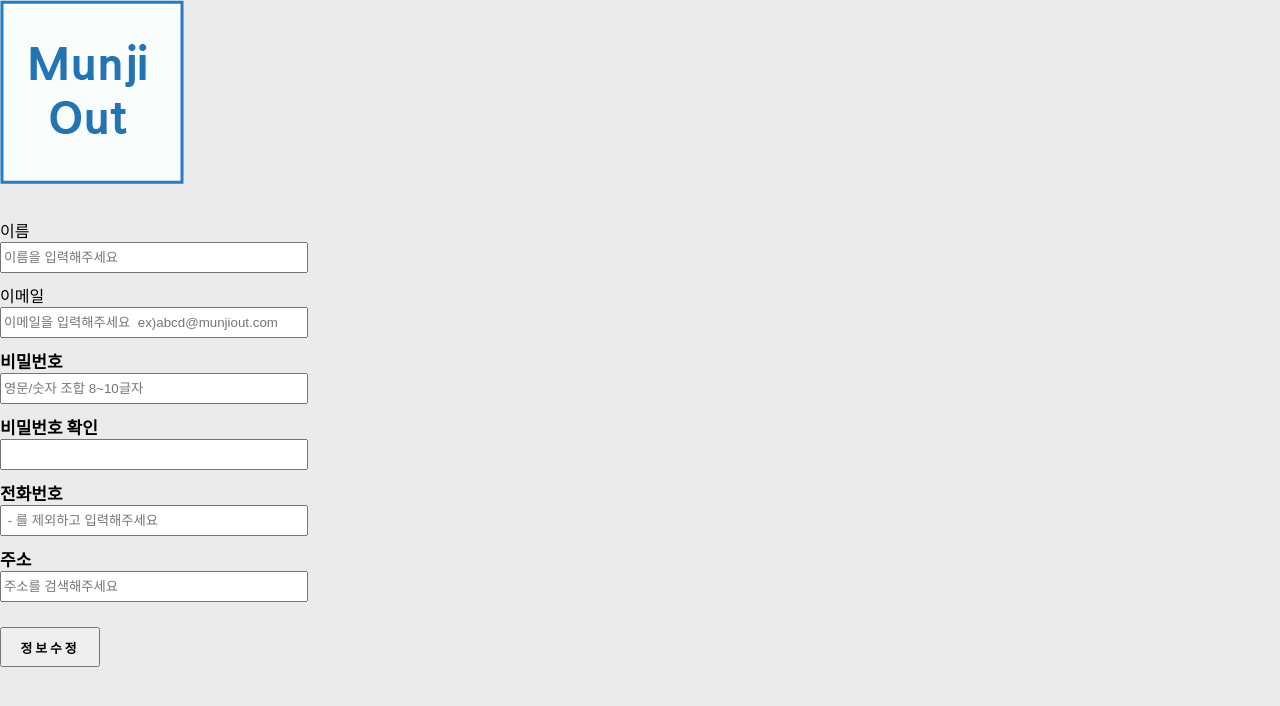
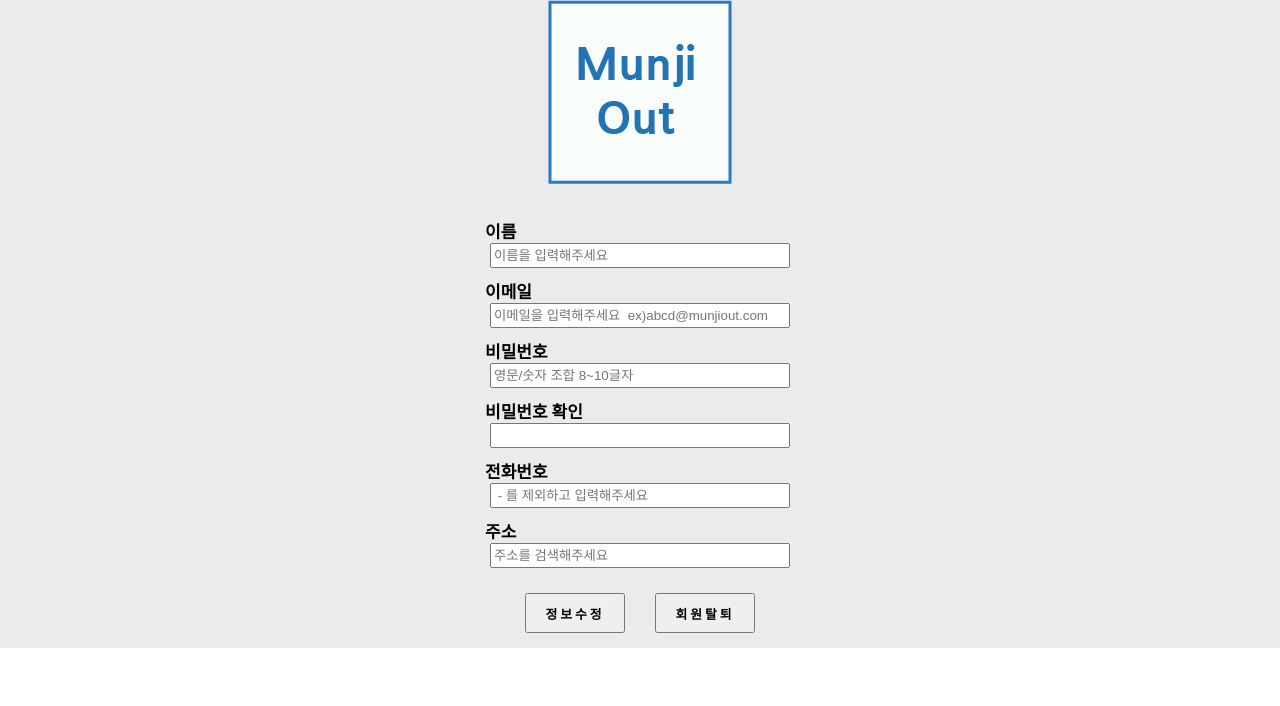
Before and after one commit to codestates/MunjiOut, a React (Create React App) app in the folder client/: page /mypage in a window 1280 px wide. Shown: the top 706 px of the page. Built offline with nearby package versions, Linux system fonts and the light colour scheme.

Commit message:
feature signup request

```diff
--- a/client/src/pages/Login.css
+++ b/client/src/pages/Login.css
@@ -1,3 +1,31 @@
+* {
+  box-sizing: border-box;
+}
+
 .Login {
   text-align: center;
+  background-color: rgb(235, 235, 235);
 }
+
+.Login_container {
+  /* border: 1px black solid; */
+  width: 310px;
+  height: 50%;
+  margin-left: auto;
+  margin-right: auto;
+}
+
+.Login_info {
+  font-size: 17px;
+  text-align: left;
+  font-weight: bold;
+}
+
+.Login_btn {
+  font-size: 0.8rem;
+  font-weight: bold;
+  width: 100px;
+  height: 40px;
+  letter-spacing: 3px;
+  margin-top: 15px;
+}
--- a/client/src/pages/Login.js
+++ b/client/src/pages/Login.js
@@ -1,6 +1,7 @@
 import React from "react";
 import logo from "../MunjioutLogo.png";
-import { Link } from 'react-router-dom';
+import { Link } from "react-router-dom";
+import "./Login.css";
 
 function Login() {
   return (
@@ -8,16 +9,16 @@ function Login() {
       <Link to="/">
         <img src={logo}></img>
       </Link>
-      <div className="login_container">
+      <div className="Login_container">
         <div>
-          <div>이메일</div>
+          <div className="Login_info">이메일</div>
           <input></input>
         </div>
         <div>
-          <div>비밀번호</div>
+          <div className="Login_info">비밀번호</div>
           <input></input>
         </div>
-        <button>로그인</button>
+        <button className="Login_btn">로그인</button>
       </div>
     </div>
   );
--- a/client/src/pages/Mypage.css
+++ b/client/src/pages/Mypage.css
@@ -0,0 +1,65 @@
+* {
+  box-sizing: border-box;
+}
+
+.Mypage {
+  text-align: center;
+  background-color: rgb(235, 235, 235);
+}
+
+.Mypage_container {
+  /* border: 1px black solid; */
+  width: 310px;
+  height: 50%;
+  margin-left: auto;
+  margin-right: auto;
+}
+
+input {
+  width: 300px;
+  height: 25px;
+  margin-bottom: 10px;
+}
+
+.Mypage_info {
+  font-size: 17px;
+  text-align: left;
+  font-weight: bold;
+}
+
+img {
+  margin-bottom: 30px;
+}
+
+.Mypage_btn {
+  font-size: 0.8rem;
+  font-weight: bold;
+  width: 100px;
+  height: 40px;
+  letter-spacing: 3px;
+  margin: 15px;
+}
+
+.check_password,
+.check_retypepassword,
+.check_mobile,
+.check_email {
+  opacity: 60%;
+  text-align: left;
+  color: red;
+  font-size: 0.8rem;
+  margin-top: -10px;
+  margin-bottom: 10px;
+}
+
+.alert-box {
+  color: red;
+  /* background-color: #f8d7da; */
+  border-color: #f5c6cb;
+
+  position: relative;
+  padding: 0.75rem 1.25rem;
+  margin-bottom: 1rem;
+  border: 1px solid transparent;
+  border-radius: 0.25rem;
+}
--- a/client/src/pages/Mypage.js
+++ b/client/src/pages/Mypage.js
@@ -1,22 +1,22 @@
 import React, { useState } from "react";
 import logo from "../MunjioutLogo.png";
-import "./SignUp.css";
+import "./Mypage.css";
 import axios from "axios";
-import { Link } from 'react-router-dom';
+import { Link } from "react-router-dom";
 
 function Mypage() {
   return (
     <div className="Mypage">
-      <Link to='/'>
+      <Link to="/">
         <img src={logo}></img>
       </Link>
       <div className="Mypage_container">
         <div>
-          <div>이름</div>
+          <div className="Mypage_info">이름</div>
           <input type="text" placeholder="이름을 입력해주세요"></input>
         </div>
         <div>
-          <div>이메일</div>
+          <div className="Mypage_info">이메일</div>
           <input
             type="email"
             placeholder="이메일을 입력해주세요  ex)abcd@munjiout.com"
@@ -24,25 +24,26 @@ function Mypage() {
           <div className="check_email"></div>
         </div>
         <div>
-          <div className="info">비밀번호</div>
+          <div className="Mypage_info">비밀번호</div>
           <input type="password" placeholder="영문/숫자 조합 8~10글자"></input>
           <div className="check_password"></div>
         </div>
         <div>
-          <div className="info">비밀번호 확인</div>
+          <div className="Mypage_info">비밀번호 확인</div>
           <input type="password"></input>
           <div className="check_retypepassword"></div>
         </div>
         <div>
-          <div className="info">전화번호</div>
+          <div className="Mypage_info">전화번호</div>
           <input type="text" placeholder=" - 를 제외하고 입력해주세요"></input>
           <div className="check_mobile"></div>
         </div>
         <div>
-          <div className="info">주소</div>
+          <div className="Mypage_info">주소</div>
           <input placeholder="주소를 검색해주세요"></input>
         </div>
-        <button className="btn_SU">정보수정</button>
+        <button className="Mypage_btn">정보수정</button>
+        <button className="Mypage_btn">회원탈퇴</button>
       </div>
     </div>
   );
--- a/client/src/pages/SignUp.css
+++ b/client/src/pages/SignUp.css
@@ -1,5 +1,11 @@
+* {
+  box-sizing: border-box;
+}
+
 .Signup {
   text-align: center;
+  background-color: rgb(235, 235, 235);
+  height: 100vh;
 }
 
 .Signup_container {
@@ -10,18 +16,13 @@
   margin-right: auto;
 }
 
-body {
-  display: flex;
-  background-color: rgb(235, 235, 235);
-}
-
 input {
   width: 300px;
   height: 25px;
   margin-bottom: 10px;
 }
 
-.info {
+.Signup_info {
   font-size: 17px;
   text-align: left;
   font-weight: bold;
@@ -31,7 +32,7 @@ img {
   margin-bottom: 30px;
 }
 
-.btn_SU {
+.Signup_btn {
   font-size: 0.8rem;
   font-weight: bold;
   width: 100px;
--- a/client/src/pages/SignUp.js
+++ b/client/src/pages/SignUp.js
@@ -2,7 +2,7 @@ import React, { useState } from "react";
 import logo from "../MunjioutLogo.png";
 import "./SignUp.css";
 import axios from "axios";
-import { Link } from 'react-router-dom';
+import { Link, useHistory } from "react-router-dom";
 
 function Signup() {
   const [userInfo, setUserInfo] = useState({
@@ -17,6 +17,7 @@ function Signup() {
   const [checkMobile, setCheckMobile] = useState(true);
   const [checkEmail, setCheckEmail] = useState(true);
   const [errorMsg, setErrorMsg] = useState("");
+  const history = useHistory();
 
   const handleInputValue = (key) => (e) => {
     setUserInfo({ ...userInfo, [key]: e.target.value });
@@ -31,7 +32,7 @@ function Signup() {
     } else {
       setCheckEmail(false);
     }
-    console.log("email :", regExp.test(e.target.value));
+    // console.log("email :", regExp.test(e.target.value));
   };
   const isValidPassword = (e) => {
     let regExp = /^(?=.*\d)(?=.*[a-zA-Z])[0-9a-zA-Z]{8,10}$/;
@@ -40,7 +41,7 @@ function Signup() {
     } else {
       setCheckPassword(false);
     }
-    console.log("password :", regExp.test(e.target.value));
+    // console.log("password :", regExp.test(e.target.value));
   };
 
   const handleCheckPassword = (e) => {
@@ -80,10 +81,14 @@ function Signup() {
           withCredentials: true,
         })
         .then((res) => {
-          if (res.status === 409) {
-            setErrorMsg("이미 존재하는 이메일입니다");
-            console.log("이미 존재하는 이메일입니다");
+          if (res.status === 201) {
+            console.log(res);
+            // setErrorMsg("회원가입 성공");
+            history.push("/");
           }
+        })
+        .catch((error) => {
+          setErrorMsg("이미 존재하는 이메일입니다");
         });
     }
   };
@@ -95,7 +100,7 @@ function Signup() {
       </Link>
       <div className="Signup_container">
         <div>
-          <div className="info">이름</div>
+          <div className="Signup_info">이름</div>
           <input
             type="text"
             onChange={handleInputValue("username")}
@@ -103,7 +108,7 @@ function Signup() {
           ></input>
         </div>
         <div>
-          <div className="info">이메일</div>
+          <div className="Signup_info">이메일</div>
           <input
             type="email"
             onChange={handleInputValue("email")}
@@ -115,7 +120,7 @@ function Signup() {
           </div>
         </div>
         <div>
-          <div className="info">비밀번호</div>
+          <div className="Signup_info">비밀번호</div>
           <input
             type="password"
             onChange={handleInputValue("password")}
@@ -127,14 +132,14 @@ function Signup() {
           </div>
         </div>
         <div>
-          <div className="info">비밀번호 확인</div>
+          <div className="Signup_info">비밀번호 확인</div>
           <input type="password" onChange={handleCheckPassword}></input>
           <div className="check_retypepassword">
             {checkRetypePassword ? null : "비밀번호가 일치하지 않습니다"}
           </div>
         </div>
         <div>
-          <div className="info">전화번호</div>
+          <div className="Signup_info">전화번호</div>
           <input
             type="text"
             onChange={handleInputValue("mobile")}
@@ -146,13 +151,14 @@ function Signup() {
           </div>
         </div>
         <div>
-          <div className="info">주소</div>
+          <div className="Signup_info">주소</div>
           <input
             placeholder="주소를 검색해주세요"
             onBlur={handleInputValue("address")}
           ></input>
         </div>
-        <button className="btn_SU" onClick={handleSignupRequest}>
+
+        <button className="Signup_btn" onClick={handleSignupRequest}>
           회원가입
         </button>
         <div className="alert-box">{errorMsg}</div>
```
Also changed, not shown: 1 other file (tests, documents, lock files or other folders).
